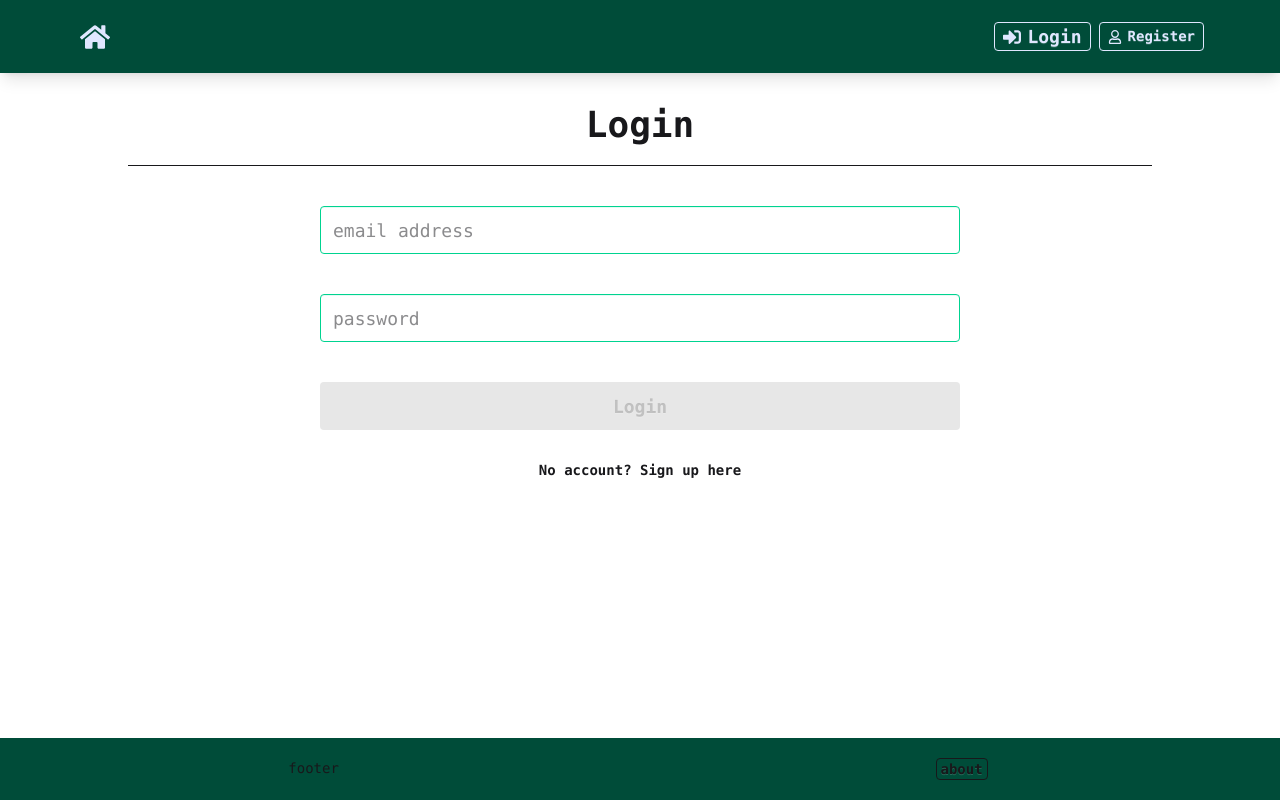
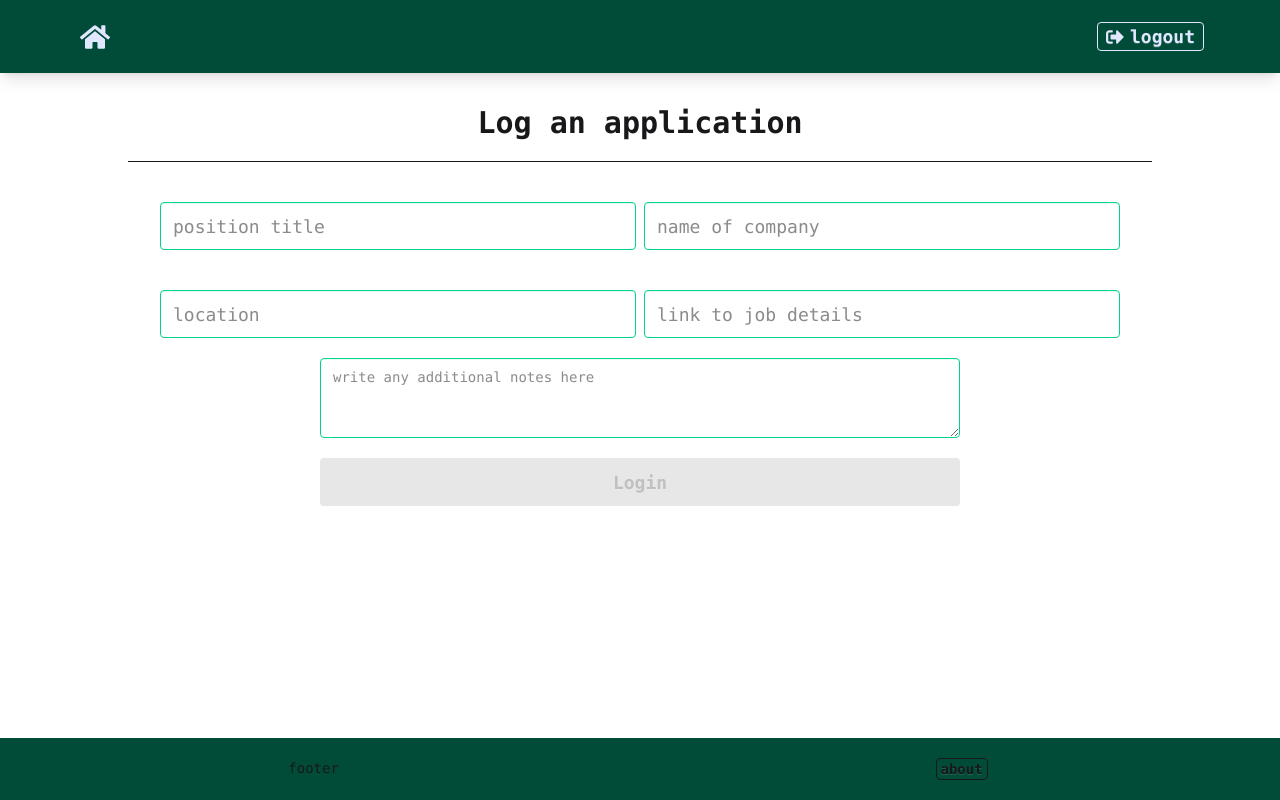
Before and after one commit to MichaelVenturi/job-tracker-app, a React app in the folder client/: page /new-application in a window 1280 px wide. Before the commit this address led to /login. Built offline with nearby package versions, Linux system fonts and the light colour scheme; sample sign-in values are in the browser's storage; the HTML template or start-up script is replaced by a standard one.

Commit message:
create app form

```diff
--- a/client/src/pages/Applications.tsx
+++ b/client/src/pages/Applications.tsx
@@ -1,4 +1,37 @@
+import { useEffect } from "react";
+import { useAppSelector as useSelector, useAppDispatch as useDispatch } from "../redux/store";
+import { toast } from "react-toastify";
+import { appReset, getApplications } from "../redux/apps/appSlice";
+
 const Applications = () => {
-  return <div>Applications</div>;
+  const { apps, isError, isLoading, isSuccess, message } = useSelector((state) => state.apps);
+
+  const dispatch = useDispatch();
+  useEffect(() => {
+    if (apps.length === 0) {
+      dispatch(getApplications());
+    }
+    if (isError) {
+      toast.error(message);
+    }
+    if (isSuccess) {
+      dispatch(appReset());
+    }
+  }, [apps.length, dispatch, isError, isSuccess, message]);
+
+  if (isLoading) {
+    return <h1>loading</h1>;
+  }
+  if (isError) {
+    return <h1>Error</h1>;
+  }
+
+  return (
+    <div>
+      {apps.map((a) => (
+        <h1>{a.companyName}</h1>
+      ))}
+    </div>
+  );
 };
 export default Applications;
--- a/client/src/pages/Login.tsx
+++ b/client/src/pages/Login.tsx
@@ -56,6 +56,7 @@ const Login = () => {
           className="input input-success input-lg my-5 md:w-[50%]"
           placeholder="email address"
           onChange={onChange}
+          value={formData.email}
           required
         />
         <input
@@ -65,6 +66,7 @@ const Login = () => {
           className="input input-success input-lg my-5 md:w-[50%]"
           placeholder="password"
           onChange={onChange}
+          value={formData.password}
           required
         />
         <button type="submit" className="btn btn-success btn-lg w-[50%] my-5" disabled={Object.values(formData).some((i: string) => i.length < 1)}>
--- a/client/src/pages/NewApplication.tsx
+++ b/client/src/pages/NewApplication.tsx
@@ -1,4 +1,133 @@
+import { useState, useEffect } from "react";
+import { useAppSelector as useSelector, useAppDispatch as useDispatch } from "../redux/store";
+import { appReset, createApplication, getApplications } from "../redux/apps/appSlice";
+import { useNavigate } from "react-router-dom";
+import { toast } from "react-toastify";
+
+interface FormData {
+  jobTitle: string;
+  companyName: string;
+  link: string;
+  location: string;
+  notes: string;
+}
+
 const NewApplication = () => {
-  return <div>NewApplication</div>;
+  const [formData, setFormData] = useState<FormData>({
+    jobTitle: "",
+    companyName: "",
+    link: "",
+    location: "",
+    notes: "",
+  });
+  const { apps, isLoading, isError, isSuccess, message } = useSelector((state) => state.apps);
+
+  const dispatch = useDispatch();
+  const navigate = useNavigate();
+
+  useEffect(() => {
+    if (isError) {
+      toast.error(message);
+    }
+    if (isSuccess) {
+      navigate("/application-list");
+    }
+    dispatch(appReset());
+  }, [dispatch, isError, isSuccess, message, navigate]);
+
+  const onChange = (e: React.ChangeEvent<HTMLInputElement | HTMLTextAreaElement>) => {
+    setFormData((prevState) => ({
+      ...prevState,
+      [e.target.name]: e.target.value,
+    }));
+  };
+  const onSubmit = (e: React.FormEvent<HTMLFormElement>) => {
+    e.preventDefault();
+    if (apps.length === 0) {
+      dispatch(getApplications());
+    }
+    const req = {
+      jobTitle: formData.jobTitle,
+      companyName: formData.companyName,
+      location: formData.location,
+      link: formData.link,
+      ...(formData.notes.trim().length > 0 && { notes: formData.notes }),
+    };
+    dispatch(createApplication(req));
+  };
+
+  if (isLoading) {
+    return <h1>loading</h1>;
+  }
+  return (
+    <div className="text-center w-full">
+      <h1 className="md:text-3xl text-2xl font-bold">Log an application</h1>
+      <hr className="my-5 w-[80%] m-auto" />
+      <form onSubmit={onSubmit} className="lg:flex flex-col items-center justify-center">
+        <div className="flex lg:flex-row flex-col lg:w-[75%] my-5 gap-2 justify-center items-center">
+          <input
+            type="text"
+            id="jobTitle"
+            name="jobTitle"
+            className="input input-success input-lg md:w-[50%]"
+            placeholder="position title"
+            onChange={onChange}
+            value={formData.jobTitle}
+            required
+            autoComplete="off"
+          />
+          <input
+            type="text"
+            id="companyName"
+            name="companyName"
+            className="input input-success input-lg md:w-[50%]"
+            placeholder="name of company"
+            onChange={onChange}
+            value={formData.companyName}
+            required
+            autoComplete="off"
+          />
+        </div>
+        <div className="flex lg:flex-row flex-col lg:w-[75%] my-5 gap-2 justify-center items-center">
+          <input
+            type="text"
+            id="location"
+            name="location"
+            className="input input-success input-lg md:w-[50%]"
+            placeholder="location"
+            onChange={onChange}
+            value={formData.location}
+            required
+            autoComplete="off"
+          />
+          <input
+            type="text"
+            id="link"
+            name="link"
+            className="input input-success input-lg md:w-[50%]"
+            placeholder="link to job details"
+            onChange={onChange}
+            value={formData.link}
+            required
+            autoComplete="off"
+          />
+        </div>
+        <textarea
+          id="notes"
+          name="notes"
+          className="textarea textarea-success w-[50%]"
+          placeholder="write any additional notes here"
+          onChange={onChange}
+          value={formData.notes}
+        />
+        <button
+          type="submit"
+          className="btn btn-success btn-lg w-[50%] my-5"
+          disabled={Object.entries(formData).some(([key, value]) => value.length < 1 && key !== "notes")}>
+          Login
+        </button>
+      </form>
+    </div>
+  );
 };
 export default NewApplication;
--- a/client/src/redux/auth/authSlice.ts
+++ b/client/src/redux/auth/authSlice.ts
@@ -4,8 +4,12 @@ import { IAuthState, IUser } from "../../types/stateTypes";
 import { CreateUserRequest, LoginUserRequest } from "../../types/apiTypes";
 import { errorHandler } from "../store";
 
+// get user from localstorage
+const localUser = localStorage.getItem("user");
+const user = localUser ? JSON.parse(localUser) : null;
+
 const initialState: IAuthState = {
-  user: null,
+  user,
   isLoading: false,
   isError: false,
   isSuccess: false,
```
